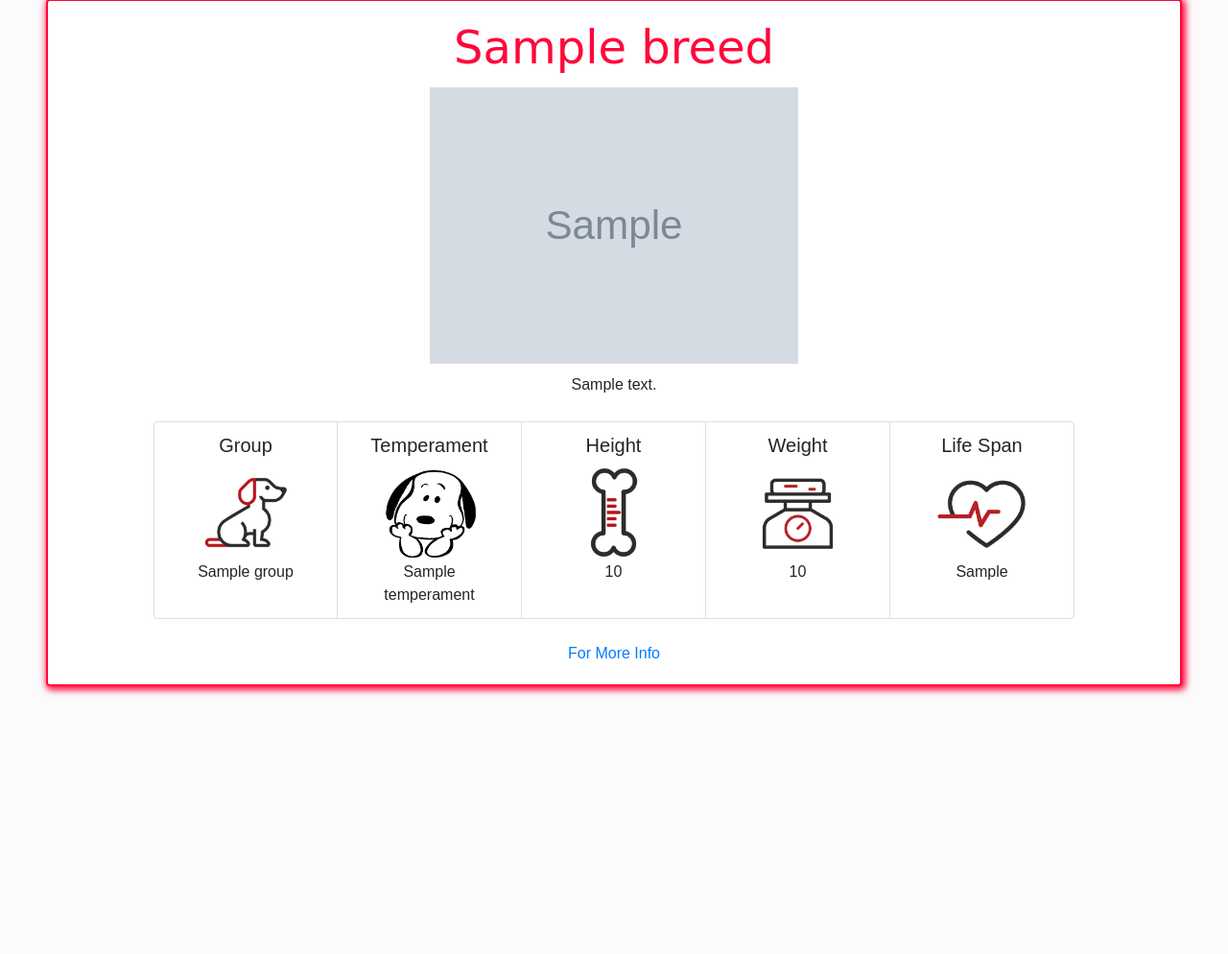
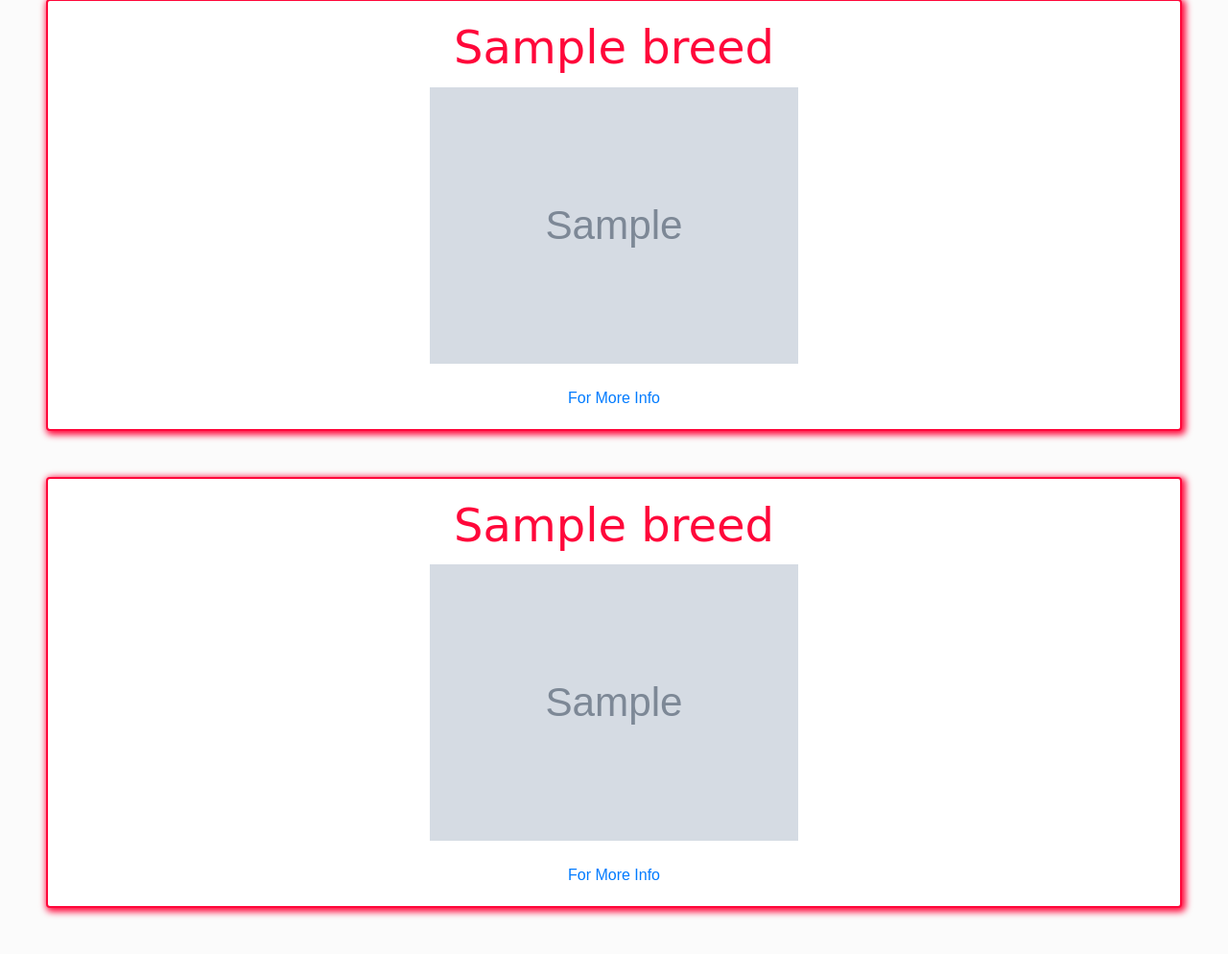
Before and after one commit to theWellHopeErr/Cynological-Analyser, a Flask app: template templates/index.html in a window 1280 px wide. Shown: the part 495-1489 px from the top of the page at 96% size. Before the commit the page ends 1220 px from the top, so only its background shows below. Run offline with Flask 2, Linux system fonts and the light colour scheme; the template is opened without the code that fills it: most values are stand-ins (such as "Sample title", 1, 10 or a date in 2020); grey boxes marked "Sample" are stand-in pictures; some libraries are stand-ins or nearby versions; some web fonts are replaced.

Commit message:
Minor Fix in Breed Classification

```diff
--- a/templates/desc.html
+++ b/templates/desc.html
@@ -1,5 +1,12 @@
 <div class="card text-center" id="desc" style="margin: 3em;">
   <div class="card-body">
+    {% if breed %}
+    <h3 class="card-title">{{breed}}</h3>
+    <img src={{image_url}} style="width:30vw">
+    <br/>
+    <br/>
+    <a href={{"https://en.wikipedia.org/wiki/{}".format(breed)}} class="card-link" target="_blank">For More Info</a>
+    {% else %}
     <h3 class="card-title">{{desc["breed"]}}</h3>
     <img src={{image_url}} style="width:30vw">
     <p class="card-text" style="padding: 10px 60px;">{{desc["desc"]}}</p>
@@ -32,6 +39,6 @@
     </ul>
     <br />
     <a href={{desc["url"]}} class="card-link" target="_blank">For More Info</a>
-
+    {% endif %}
   </div>
 </div>
--- a/templates/index.html
+++ b/templates/index.html
@@ -24,8 +24,8 @@
         <img src="{{url_for('static',filename='img/paw.png')}}" class="paw">
         <img src="{{url_for('static',filename='img/paw.png')}}" class="paw">
       </div>
-      <a class="nav-link my-2 my-lg-0" href="https://github.com/theWellHopeErr/Cynological-Analyser">{ Source Code }</a>
-      <a class="nav-link my-2 my-sm-0" href="https://colab.research.google.com/drive/1dBwo43ULo99FsUQoxYRsaATIpCANPtkh">ML Model</a>
+      <a class="nav-link my-2 my-lg-0" href="https://github.com/theWellHopeErr/Cynological-Analyser" target="_blank">{ Source Code }</a>
+      <a class="nav-link my-2 my-sm-0" href="https://colab.research.google.com/drive/1dBwo43ULo99FsUQoxYRsaATIpCANPtkh" target="_blank">ML Model</a>
     </nav>
     <hr class="line">
     <div class="info">
@@ -38,6 +38,11 @@
       {% if desc %}
       {% include "desc.html" %}
       {% endif %}
+
+      {% if breed %}
+      {% include "desc.html" %}
+      {% endif %}
+
     </div>
     <div id="loader" style="margin: 15px; display: none; text-align: center;">
       <img src="{{url_for('static',filename='img/loading.gif')}}">
```
